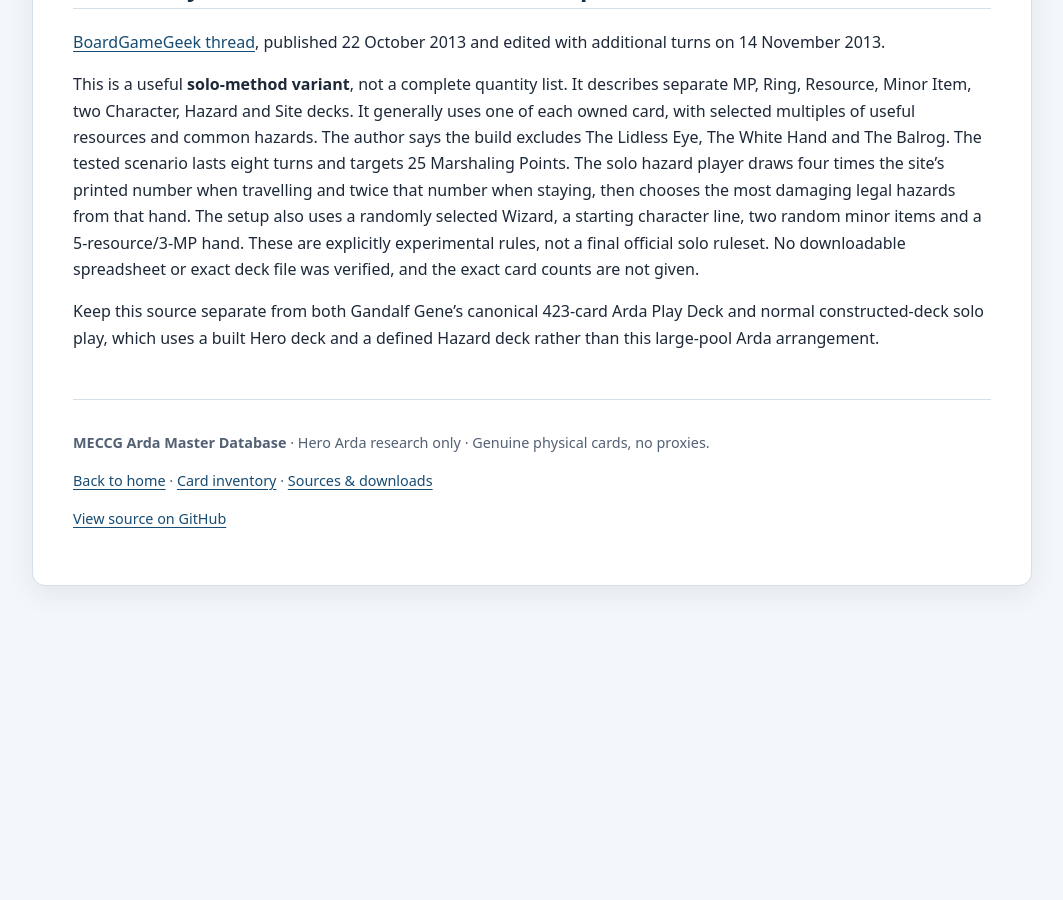
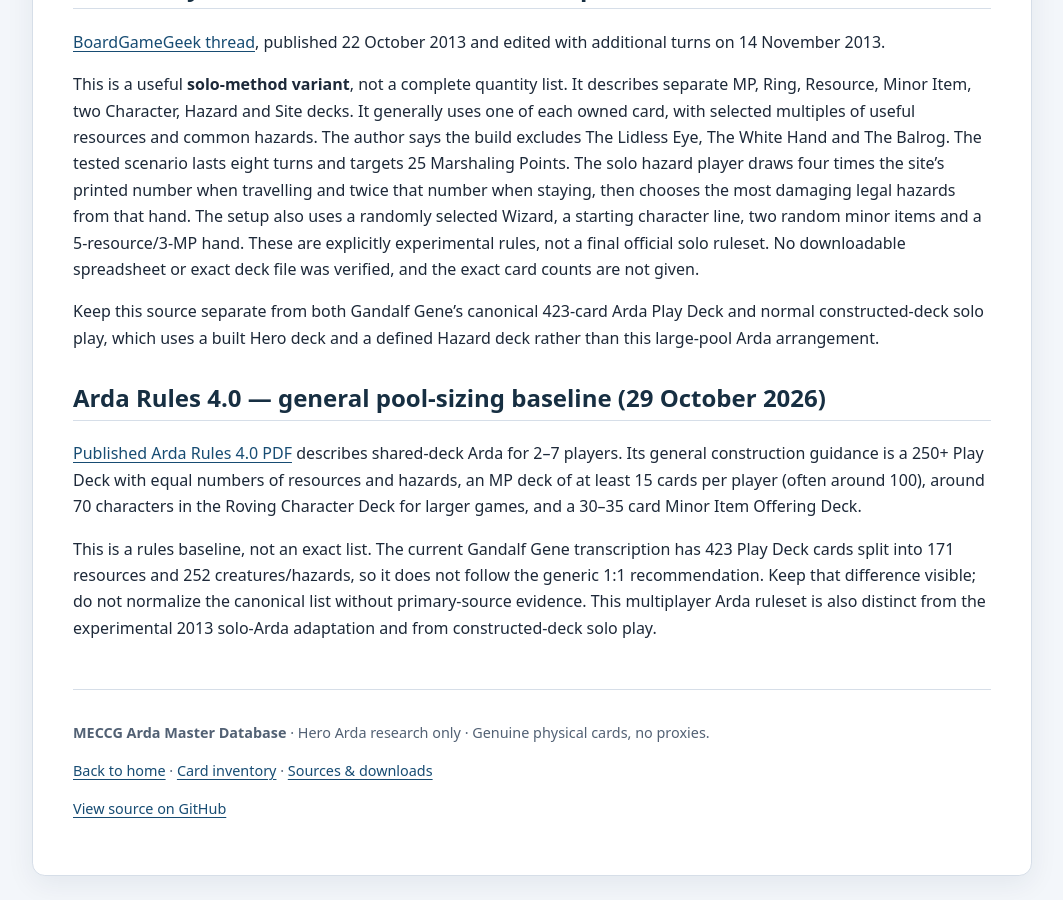
Before and after one commit to JamSpot/meccg-arda-master-database, a Jekyll site: the page built from docs/comparison-lists.md, in a window 1280 px wide and 900 px high, scrolled down 1670 px. Shown: the whole window, without its empty margins (108-1171 px from the left). Built offline with Jekyll 4.4.1, drawn with Linux system fonts in a browser that asks for light colours; our own code applies the rules of GitHub Pages for plain Markdown files; before the commit the page ends 2280 px from its top, so only the background shows below that.

Commit message:
Compare Arda Rules 4.0 sizing with canonical list

```diff
--- a/docs/comparison-lists.md
+++ b/docs/comparison-lists.md
@@ -49,3 +49,10 @@ Later cooperative, revised, dream-card and community Arda projects remain separa
 This is a useful **solo-method variant**, not a complete quantity list. It describes separate MP, Ring, Resource, Minor Item, two Character, Hazard and Site decks. It generally uses one of each owned card, with selected multiples of useful resources and common hazards. The author says the build excludes The Lidless Eye, The White Hand and The Balrog. The tested scenario lasts eight turns and targets 25 Marshaling Points. The solo hazard player draws four times the site's printed number when travelling and twice that number when staying, then chooses the most damaging legal hazards from that hand. The setup also uses a randomly selected Wizard, a starting character line, two random minor items and a 5-resource/3-MP hand. These are explicitly experimental rules, not a final official solo ruleset. No downloadable spreadsheet or exact deck file was verified, and the exact card counts are not given.
 
 Keep this source separate from both Gandalf Gene's canonical 423-card Arda Play Deck and normal constructed-deck solo play, which uses a built Hero deck and a defined Hazard deck rather than this large-pool Arda arrangement.
+
+
+## Arda Rules 4.0 — general pool-sizing baseline (29 October 2026)
+
+[Published Arda Rules 4.0 PDF](https://lureofmiddleearth.com/wp-content/uploads/2016/03/arda_4.0_en.pdf) describes shared-deck Arda for 2–7 players. Its general construction guidance is a 250+ Play Deck with equal numbers of resources and hazards, an MP deck of at least 15 cards per player (often around 100), around 70 characters in the Roving Character Deck for larger games, and a 30–35 card Minor Item Offering Deck.
+
+This is a rules baseline, not an exact list. The current Gandalf Gene transcription has 423 Play Deck cards split into 171 resources and 252 creatures/hazards, so it does not follow the generic 1:1 recommendation. Keep that difference visible; do not normalize the canonical list without primary-source evidence. This multiplayer Arda ruleset is also distinct from the experimental 2013 solo-Arda adaptation and from constructed-deck solo play.
```
